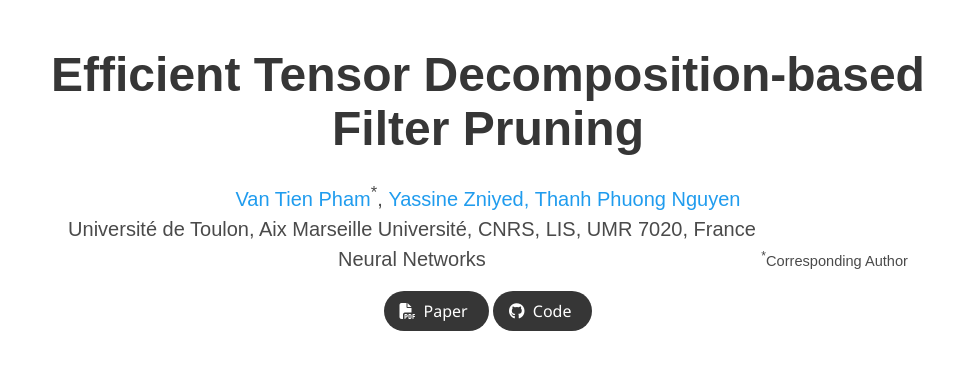
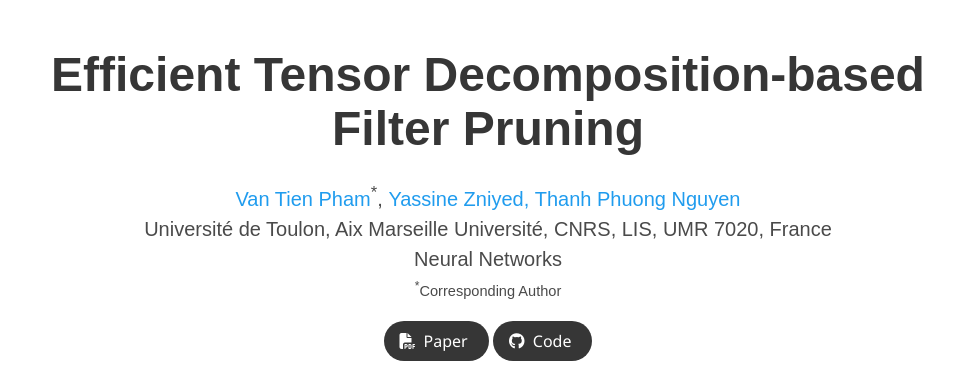
Before and after one commit to pvtien96/coring-project-page, a plain HTML site: page index.html in a window 1280 px wide. Shown: the top 374 px of the page, without its empty margins (152-1125 px from the left). Drawn offline with nearby package versions, Linux system fonts and the light colour scheme; some icons are missing; a web font is replaced by a local one.

Commit message:
Fix typo

```diff
--- a/index.html
+++ b/index.html
@@ -65,7 +65,8 @@
                   </div>
 
                   <div class="is-size-5 publication-authors">
-                    <span class="author-block">Université de Toulon, Aix Marseille Université, CNRS, LIS, UMR 7020, France<br>Neural Networks</span>
+                    <span class="author-block">Université de Toulon, Aix Marseille Université, CNRS, LIS, UMR 7020, France</span>
+                    <br>Neural Networks</br>
                     <span class="eql-cntrb"><small><sup>*</sup>Corresponding Author</small></span>
                   </div>
 
```
